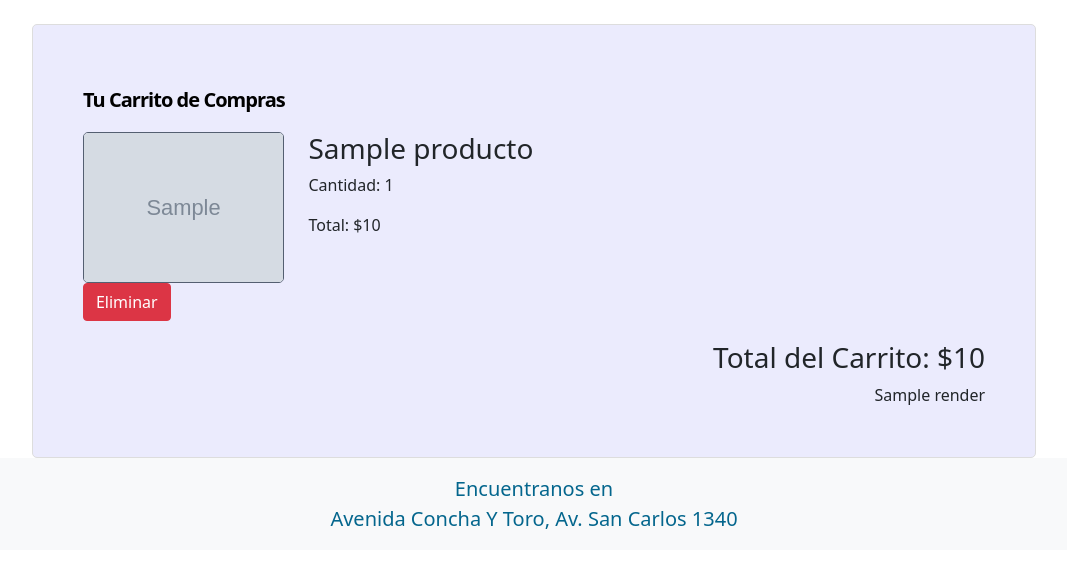
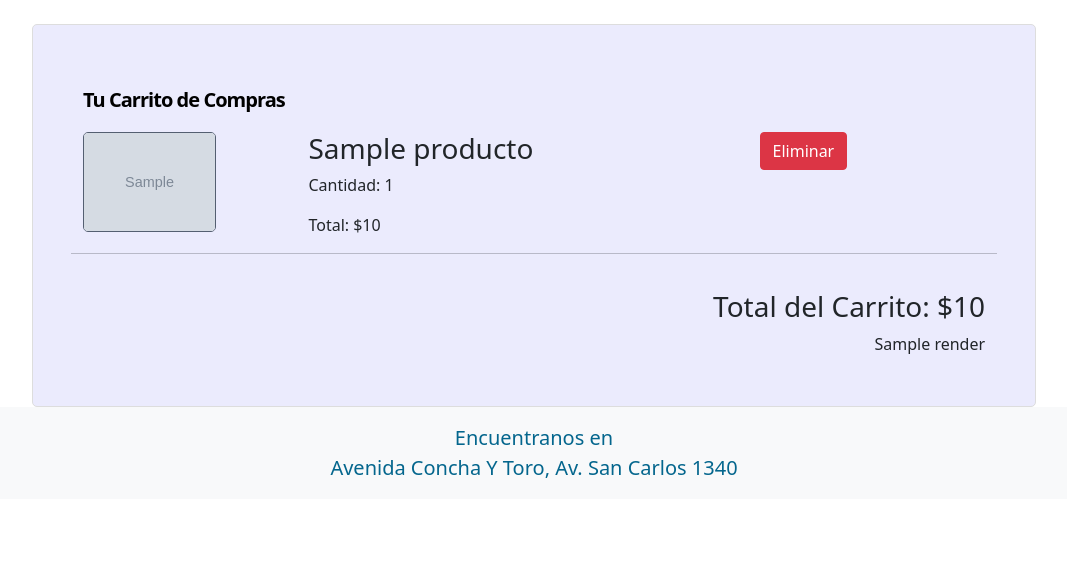
Before and after one commit to sovieeet/NerDCoudStore, a Django app: template nerdapp/templates/carrito/ver_carrito.html in a window 1280 px wide. Shown: the part 172-733 px from the top of the page, without its empty margins (106-1173 px from the left). Run offline with Django 5.2, Linux system fonts and the light colour scheme; tables that the repository leaves empty hold one stand-in row (values such as "Sample post"); the template is opened without the code that fills it: values that come from a table or form of the project are taken from there, most other values are stand-ins (such as "Sample title", 1, 10 or a date in 2020); grey boxes marked "Sample" are stand-in pictures.

Commit message:
meora vista carrito

```diff
--- a/nerdapp/templates/carrito/ver_carrito.html
+++ b/nerdapp/templates/carrito/ver_carrito.html
@@ -1,15 +1,13 @@
 {% extends 'nerdapp/base.html' %} {% block title %}Index{% endblock title %}
 {%block contenido %} {% load humanize %} {% load static %}
 
-<div
-	style="
+<div style="
 		width: 90%;
 		background-color: #6264eb21;
 		border: 1px solid #ddd;
 		border-radius: 5px;
 		margin: auto;
-	"
->
+	">
 	<div class="row" style="padding: 5%">
 		<h1 class="text-subtitulo">Tu Carrito de Compras</h1>
 		{% if carrito_items %} {% for item in carrito_items %}
@@ -17,11 +15,9 @@
 		<div class="row">
 			<div class="col-3">
 				{% if item.id_producto_id.imagen %}
-				<img
-					src="{{ item.id_producto_id.imagen.url }}"
-					alt="img product"
-					style="width: 100%; border: #545f71 1px solid; border-radius: 5px"
-				/>
+				<div class="product-image"> <img src="{{ item.id_producto_id.imagen.url }}" alt="img product"
+						style="border: #545f71 1px solid; border-radius: 5px ; height: 100px;" /></div>
+
 				{% endif %}
 			</div>
 			<div class="col-6">
@@ -29,18 +25,12 @@
 				<p>Cantidad: {{ item.cantidad_producto }}</p>
 				<p>Total: ${{ item.total_por_producto }}</p>
 			</div>
-			<div class="row">
 			<div class="col">
-					<a
-						href="{% url 'eliminar_del_carrito' item.id_carrito_producto %}"
-						class="btn btn-danger"
-						>Eliminar</a
-					>
-				</div>
-
+				<a href="{% url 'eliminar_del_carrito' item.id_carrito_producto %}" class="btn btn-danger">Eliminar</a>
 			</div>
 			<div class="row"></div>
 		</div>
+		<hr>
 		{% endfor %}
 		<div style="text-align: end; margin-top: 20px">
 			<h3>Total del Carrito: ${{ carrito_total }}</h3>
```
Lines whose indentation alone changed are shown as unchanged.
